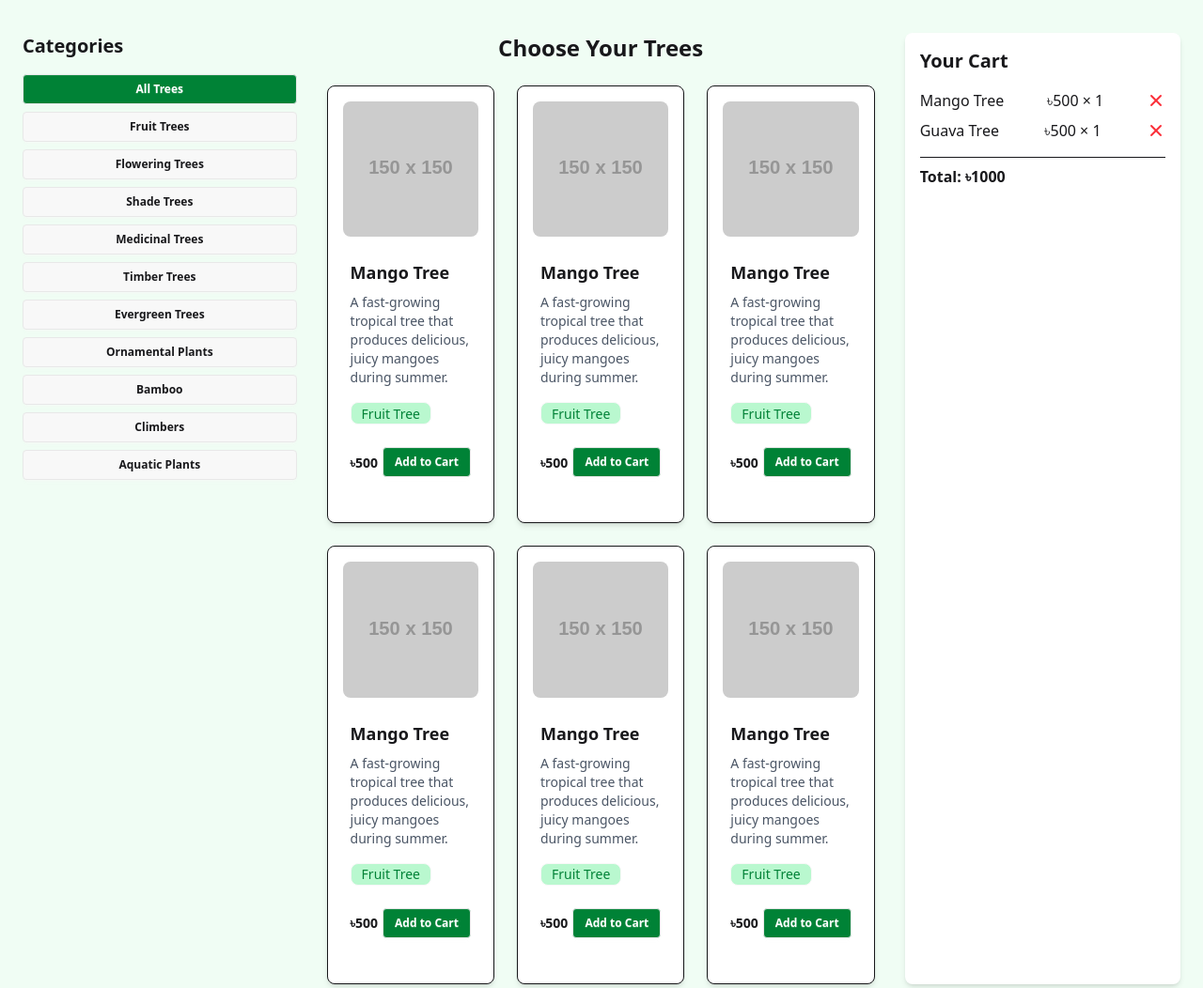
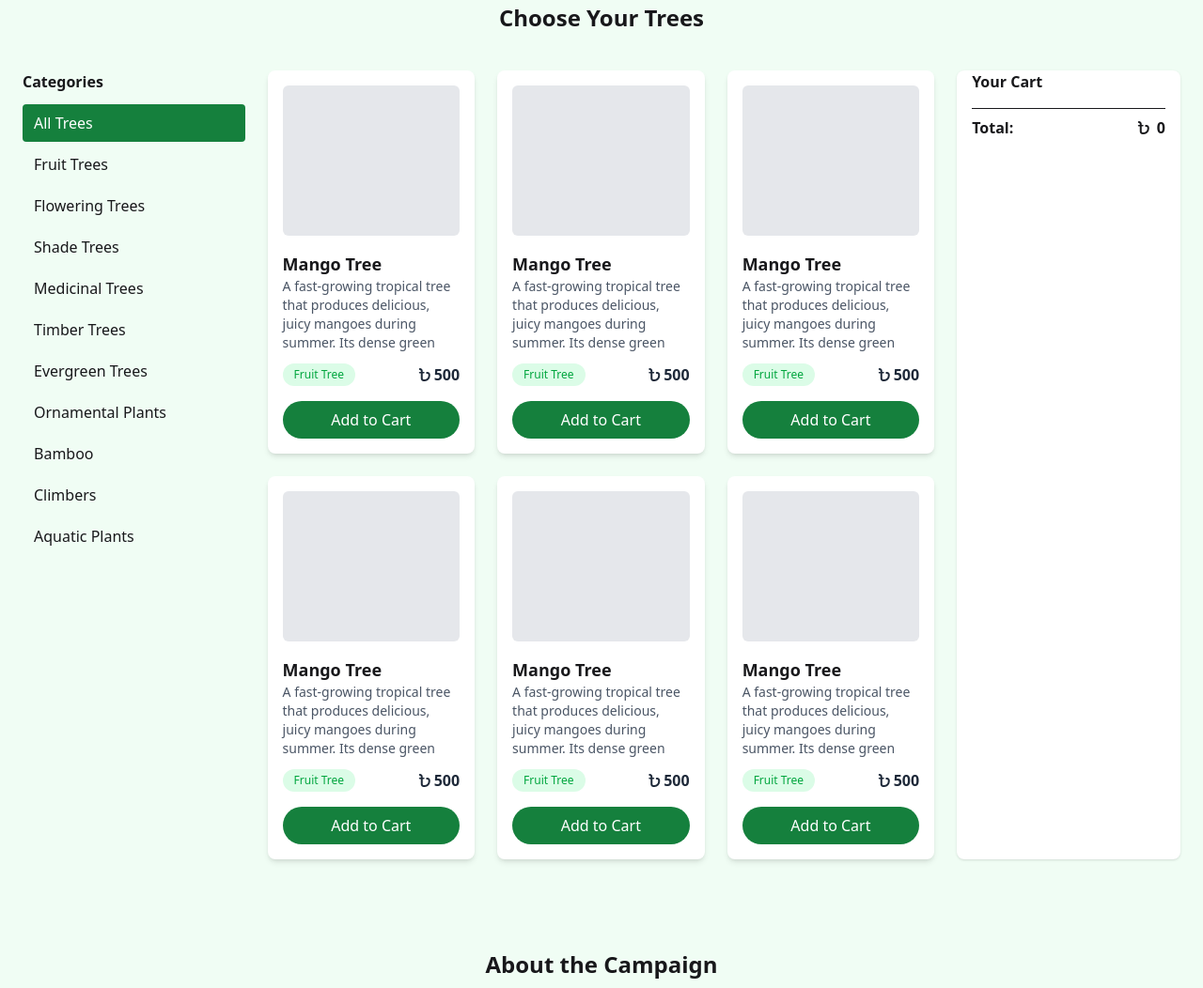
Before and after one commit to tasnim951/B12A06-repo, a plain HTML site: page index.html in a window 1280 px wide. Shown: the part 351-1403 px from the top of the page at 94% size. Drawn offline with nearby package versions, Linux system fonts and the light colour scheme; placeholder pictures from the web are drawn by us.

Commit message:
updated card section

```diff
--- a/index.html
+++ b/index.html
@@ -30,17 +30,16 @@
     </nav>
 <!-- Banner Section -->
 <section class="relative bg-[#CFF0DC] h-[250px] flex items-center justify-center overflow-hidden">
-  <!-- Left Leaf -->
+
   <img src="assets/hero-leaf1.png"
-       alt="Leaf Left"
+       alt=" Left leaf"
        class="absolute bottom-0 left-0 w-[200px] md:w-[350px]">
 
-  <!-- Right Leaf -->
        <img src="assets/hero-leaf2.png"
-       alt="Leaf Right"
+       alt="Right leaf"
        class="absolute bottom-0 right-0 w-[200px] md:w-[350px]">
 
-  <!-- Banner Content -->
+
   <div class="text-center px-2">
     <h1 class="text-4xl font-bold mb-3">Plant a Tree, Grow a Future</h1>
     <p class="text-sm text-gray-700 mb-5">Join our mission to plant 1 million trees and make the Earth greener for future <br> generations.</p>
@@ -49,154 +48,192 @@
     </button>
   </div>
 </section>
-<!-- catagories and tree section -->
 
+        <!-- Choose Your Trees Section -->
+<section class="bg-green-50 py-8">
+  <div class="max-w-7xl mx-auto px-6">
+    <h2 class="text-2xl font-bold text-center mb-10">Choose Your Trees</h2>
 
-  <section class="bg-green-50 py-16">
-    <div class="container mx-auto px-6 flex flex-col lg:flex-row gap-8">
+    <div class="flex gap-6">
 
-      <!-- Categories -->
-      <aside class="w-full lg:w-1/4">
-        <h2 class="text-xl font-bold mb-4">Categories</h2>
-        <ul class="space-y-2">
-          <li><button class="btn btn-sm w-full bg-green-700 text-white">All Trees</button></li>
-          <li><button class="btn btn-sm w-full">Fruit Trees</button></li>
-          <li><button class="btn btn-sm w-full">Flowering Trees</button></li>
-          <li><button class="btn btn-sm w-full">Shade Trees</button></li>
-          <li><button class="btn btn-sm w-full">Medicinal Trees</button></li>
-          <li><button class="btn btn-sm w-full">Timber Trees</button></li>
-          <li><button class="btn btn-sm w-full">Evergreen Trees</button></li>
-          <li><button class="btn btn-sm w-full">Ornamental Plants</button></li>
-          <li><button class="btn btn-sm w-full">Bamboo</button></li>
-          <li><button class="btn btn-sm w-full">Climbers</button></li>
-          <li><button class="btn btn-sm w-full">Aquatic Plants</button></li>
+      <aside class="w-1/5">
+        <h3 class="font-semibold mb-3">Categories</h3>
+        <ul class="space-y-1">
+          <li><button class="w-full text-left px-3 py-2 bg-[#15803d] text-white rounded">All Trees</button></li>
+          <li><button class="w-full text-left px-3 py-2 hover:bg-green-100 rounded">Fruit Trees</button></li>
+          <li><button class="w-full text-left px-3 py-2 hover:bg-green-100 rounded">Flowering Trees</button></li>
+          <li><button class="w-full text-left px-3 py-2 hover:bg-green-100 rounded">Shade Trees</button></li>
+          <li><button class="w-full text-left px-3 py-2 hover:bg-green-100 rounded">Medicinal Trees</button></li>
+          <li><button class="w-full text-left px-3 py-2 hover:bg-green-100 rounded">Timber Trees</button></li>
+          <li><button class="w-full text-left px-3 py-2 hover:bg-green-100 rounded">Evergreen Trees</button></li>
+          <li><button class="w-full text-left px-3 py-2 hover:bg-green-100 rounded">Ornamental Plants</button></li>
+          <li><button class="w-full text-left px-3 py-2 hover:bg-green-100 rounded">Bamboo</button></li>
+          <li><button class="w-full text-left px-3 py-2 hover:bg-green-100 rounded">Climbers</button></li>
+          <li><button class="w-full text-left px-3 py-2 hover:bg-green-100 rounded">Aquatic Plants</button></li>
         </ul>
       </aside>
+      <div class="w-3/5 grid grid-cols-3 gap-6">
+    <!-- Card -->
+<div class="bg-white rounded-lg shadow-md p-4">
 
-      <!-- Trees Grid -->
-      <div class="w-full lg:w-2/4">
-        <h2 class="text-2xl font-bold text-center mb-6">Choose Your Trees</h2>
-        <div class="grid grid-cols-1 md:grid-cols-2 lg:grid-cols-3 gap-6">
-          <!-- Cards will be dynamically loaded via API -->
-          <div class="card bg-white shadow-md border">
-            <figure class="px-4 pt-4">
-              <img src="https://via.placeholder.com/150" alt="Tree" class="rounded-lg">
-            </figure>
-            <div class="card-body">
-              <h3 class="card-title text-lg font-semibold cursor-pointer">Mango Tree</h3>
-              <p class="text-sm text-gray-600">A fast-growing tropical tree that produces delicious, juicy mangoes during summer.</p>
-              <span class="badge bg-green-200 text-green-700 mt-2">Fruit Tree</span>
-              <div class="flex justify-between items-center mt-4">
-                <span class="font-bold">৳500</span>
-                <button class="btn btn-sm bg-green-700 text-white">Add to Cart</button>
+  <div class="w-full h-40 bg-gray-200 rounded-md mb-4"></div>
+  <h2 class="text-lg font-semibold">Mango Tree</h2>
+  <p class="text-sm text-gray-600 mb-3">
+    A fast-growing tropical tree that produces delicious, juicy mangoes during summer. Its dense green
+  </p>
+
+  <div class="flex items-center justify-between mb-4">
+    <span class="bg-green-100 text-green-600 text-xs font-medium px-3 py-1 rounded-full">
+      Fruit Tree
+    </span>
+    <span class="text-gray-800 font-semibold">
+      <i class="fa-solid fa-bangladeshi-taka-sign"></i>500
+    </span>
   </div>
+
+  <button class="w-full bg-[#15803d] hover:bg-green-600 text-white font-medium py-2 rounded-full transition">
+    Add to Cart
+  </button>
 </div>
+    <!-- Card 2 -->
+<div class="bg-white rounded-lg shadow-md p-4">
+
+  <div class="w-full h-40 bg-gray-200 rounded-md mb-4"></div>
+  <h2 class="text-lg font-semibold">Mango Tree</h2>
+  <p class="text-sm text-gray-600 mb-3">
+    A fast-growing tropical tree that produces delicious, juicy mangoes during summer. Its dense green
+  </p>
+
+  <div class="flex items-center justify-between mb-4">
+    <span class="bg-green-100 text-green-600 text-xs font-medium px-3 py-1 rounded-full">
+      Fruit Tree
+    </span>
+    <span class="text-gray-800 font-semibold">
+      <i class="fa-solid fa-bangladeshi-taka-sign"></i>500
+    </span>
   </div>
-          <div class="card bg-white shadow-md border">
-            <figure class="px-4 pt-4">
-              <img src="https://via.placeholder.com/150" alt="Tree" class="rounded-lg">
-            </figure>
-            <div class="card-body">
-              <h3 class="card-title text-lg font-semibold cursor-pointer">Mango Tree</h3>
-              <p class="text-sm text-gray-600">A fast-growing tropical tree that produces delicious, juicy mangoes during summer.</p>
-              <span class="badge bg-green-200 text-green-700 mt-2">Fruit Tree</span>
-              <div class="flex justify-between items-center mt-4">
-                <span class="font-bold">৳500</span>
-                <button class="btn btn-sm bg-green-700 text-white">Add to Cart</button>
+
+  <button class="w-full bg-[#15803d] hover:bg-green-600 text-white font-medium py-2 rounded-full transition">
+    Add to Cart
+  </button>
 </div>
+    <!--Card 3-->
+<div class="bg-white rounded-lg shadow-md p-4">
+
+  <div class="w-full h-40 bg-gray-200 rounded-md mb-4"></div>
+  <h2 class="text-lg font-semibold">Mango Tree</h2>
+  <p class="text-sm text-gray-600 mb-3">
+    A fast-growing tropical tree that produces delicious, juicy mangoes during summer. Its dense green
+  </p>
+
+  <div class="flex items-center justify-between mb-4">
+    <span class="bg-green-100 text-green-600 text-xs font-medium px-3 py-1 rounded-full">
+      Fruit Tree
+    </span>
+    <span class="text-gray-800 font-semibold">
+      <i class="fa-solid fa-bangladeshi-taka-sign"></i>500
+    </span>
   </div>
+
+  <button class="w-full bg-[#15803d] hover:bg-green-600 text-white font-medium py-2 rounded-full transition">
+    Add to Cart
+  </button>
 </div>
-          <div class="card bg-white shadow-md border">
-            <figure class="px-4 pt-4">
-              <img src="https://via.placeholder.com/150" alt="Tree" class="rounded-lg">
-            </figure>
-            <div class="card-body">
-              <h3 class="card-title text-lg font-semibold cursor-pointer">Mango Tree</h3>
-              <p class="text-sm text-gray-600">A fast-growing tropical tree that produces delicious, juicy mangoes during summer.</p>
-              <span class="badge bg-green-200 text-green-700 mt-2">Fruit Tree</span>
-              <div class="flex justify-between items-center mt-4">
-                <span class="font-bold">৳500</span>
-                <button class="btn btn-sm bg-green-700 text-white">Add to Cart</button>
+    <!--Card 4 -->
+<div class="bg-white rounded-lg shadow-md p-4">
+
+  <div class="w-full h-40 bg-gray-200 rounded-md mb-4"></div>
+
+  <h2 class="text-lg font-semibold">Mango Tree</h2>
+  <p class="text-sm text-gray-600 mb-3">
+    A fast-growing tropical tree that produces delicious, juicy mangoes during summer. Its dense green
+  </p>
+  <div class="flex items-center justify-between mb-4">
+    <span class="bg-green-100 text-green-600 text-xs font-medium px-3 py-1 rounded-full">
+      Fruit Tree
+    </span>
+    <span class="text-gray-800 font-semibold">
+      <i class="fa-solid fa-bangladeshi-taka-sign"></i>500
+    </span>
   </div>
+   <button class="w-full bg-[#15803d] hover:bg-green-600 text-white font-medium py-2 rounded-full transition">
+    Add to Cart
+  </button>
 </div>
+    <!-- Card 5-->
+<div class="bg-white rounded-lg shadow-md p-4">
+
+  <div class="w-full h-40 bg-gray-200 rounded-md mb-4"></div>
+  <h2 class="text-lg font-semibold">Mango Tree</h2>
+  <p class="text-sm text-gray-600 mb-3">
+    A fast-growing tropical tree that produces delicious, juicy mangoes during summer. Its dense green
+  </p>
+  <div class="flex items-center justify-between mb-4">
+    <span class="bg-green-100 text-green-600 text-xs font-medium px-3 py-1 rounded-full">
+      Fruit Tree
+    </span>
+    <span class="text-gray-800 font-semibold">
+      <i class="fa-solid fa-bangladeshi-taka-sign"></i>500
+    </span>
   </div>
-          <div class="card bg-white shadow-md border">
-            <figure class="px-4 pt-4">
-              <img src="https://via.placeholder.com/150" alt="Tree" class="rounded-lg">
-            </figure>
-            <div class="card-body">
-              <h3 class="card-title text-lg font-semibold cursor-pointer">Mango Tree</h3>
-              <p class="text-sm text-gray-600">A fast-growing tropical tree that produces delicious, juicy mangoes during summer.</p>
-              <span class="badge bg-green-200 text-green-700 mt-2">Fruit Tree</span>
-              <div class="flex justify-between items-center mt-4">
-                <span class="font-bold">৳500</span>
-                <button class="btn btn-sm bg-green-700 text-white">Add to Cart</button>
+
+  <button class="w-full bg-[#15803d] hover:bg-green-600 text-white font-medium py-2 rounded-full transition">
+    Add to Cart
+  </button>
 </div>
+    <!-- Card 6-->
+<div class="bg-white rounded-lg shadow-md p-4">
+
+  <div class="w-full h-40 bg-gray-200 rounded-md mb-4"></div>
+  <h2 class="text-lg font-semibold">Mango Tree</h2>
+  <p class="text-sm text-gray-600 mb-3">
+    A fast-growing tropical tree that produces delicious, juicy mangoes during summer. Its dense green
+  </p>
+
+  <div class="flex items-center justify-between mb-4">
+    <span class="bg-green-100 text-green-600 text-xs font-medium px-3 py-1 rounded-full">
+      Fruit Tree
+    </span>
+    <span class="text-gray-800 font-semibold">
+      <i class="fa-solid fa-bangladeshi-taka-sign"></i>500
+    </span>
   </div>
-          </div>
-          <div class="card bg-white shadow-md border">
-            <figure class="px-4 pt-4">
-              <img src="https://via.placeholder.com/150" alt="Tree" class="rounded-lg">
-            </figure>
-            <div class="card-body">
-              <h3 class="card-title text-lg font-semibold cursor-pointer">Mango Tree</h3>
-              <p class="text-sm text-gray-600">A fast-growing tropical tree that produces delicious, juicy mangoes during summer.</p>
-              <span class="badge bg-green-200 text-green-700 mt-2">Fruit Tree</span>
-              <div class="flex justify-between items-center mt-4">
-                <span class="font-bold">৳500</span>
-                <button class="btn btn-sm bg-green-700 text-white">Add to Cart</button>
-              </div>
-            </div>
-          </div>
-          <div class="card bg-white shadow-md border">
-            <figure class="px-4 pt-4">
-              <img src="https://via.placeholder.com/150" alt="Tree" class="rounded-lg">
-            </figure>
-            <div class="card-body">
-              <h3 class="card-title text-lg font-semibold cursor-pointer">Mango Tree</h3>
-              <p class="text-sm text-gray-600">A fast-growing tropical tree that produces delicious, juicy mangoes during summer.</p>
-              <span class="badge bg-green-200 text-green-700 mt-2">Fruit Tree</span>
-              <div class="flex justify-between items-center mt-4">
-                <span class="font-bold">৳500</span>
-                <button class="btn btn-sm bg-green-700 text-white">Add to Cart</button>
-              </div>
-            </div>
-          </div>
+
+  <button class="w-full bg-[#15803d] hover:bg-green-600 text-white font-medium py-2 rounded-full transition">
+    Add to Cart
+  </button>
 </div>
       </div>
 
-<!-- Cart -->
-      <aside class="w-full lg:w-1/4 bg-white shadow-md p-4 rounded-lg">
-        <h2 class="text-xl font-bold mb-4">Your Cart</h2>
-        <ul class="space-y-2">
-          <li class="flex justify-between items-center">
-            <span>Mango Tree</span>
-            <span>৳500 × 1</span>
-            <button class="text-red-500"><i class="fas fa-times"></i></button>
-          </li>
-          <li class="flex justify-between items-center">
-            <span>Guava Tree</span>
-            <span>৳500 × 1</span>
-            <button class="text-red-500"><i class="fas fa-times"></i></button>
-          </li>
+     <!-- total cart section -->
+      <aside class="bg-white rounded-lg px-4 w-1/5 shadow">
+        <h3 class="font-semibold mb-4">Your Cart</h3>
+        <ul id="cart-items" class="space-y-2">
+
         </ul>
-        <div class="mt-4 border-t pt-2 font-bold">Total: ৳1000</div>
+        <div class="border-t mt-4 pt-2 flex justify-between font-semibold">
+          <span>Total:</span>
+          <span id="cart-total">
+            <i class="fa-solid fa-bangladeshi-taka-sign"></i> 0
+          </span>
+        </div>
       </aside>
 
     </div>
+  </div>
 </section>
 
-<!-- About Campaign -->
+    <!-- About Campaign section -->
   <section class="bg-green-50 py-16">
     <div class="container mx-auto px-6 ">
 
         <h2 class="text-2xl font-bold mb-6 text-center">About the Campaign</h2>
-      <!-- Image -->
+
        <div class="flex flex-col md:flex-row items-center gap-8">
       <div class="w-full md:w-1/2">
         <img src="assets/about.png" alt="About Campaign" class="rounded-lg shadow-md">
       </div>
-      <!-- Text -->
+
       <div class="w-full md:w-1/2">
 
         <p class="text-gray-700 mb-4">
@@ -213,7 +250,7 @@
   </section>
 
 
-  <!-- Our Impact -->
+        <!-- Our Impact section-->
   <section class="bg-green-100 py-10">
     <div class="container mx-auto px-2">
       <h2 class="text-2xl font-bold text-center mb-10">Our Impact</h2>
@@ -236,28 +273,23 @@
 
        <!-- plant a tree today section-->
 
- <!-- Plant a Tree Today -->
-<section class="bg-[#166534]  py-16">
-  <div class="container mx-auto px-8">
+        <section class="bg-[#166534] px-10 py-10">
+  <div class="container mx-auto px-4 py-6">
 
-    <!-- Heading -->
     <h2 class="text-3xl font-bold text-center text-[#FFFF] mb-8">
       Plant a Tree Today
     </h2>
-
-    <!-- Form -->
     <div class="max-w-md mx-auto bg-[#15803d]  p-5 rounded-lg shadow-lg">
       <form>
-        <!-- Name -->
+
         <input type="text" placeholder="Your Name"
-               class="w-full mb-4 p-3  rounded-md  bg-white" />
+               class="w-full mb-4 p-2  rounded-md  bg-white" />
 
-        <!-- Email -->
+
         <input type="email" placeholder="Your Email Address"
-               class="w-full mb-4 p-3 rounded-md bg-white" />
+               class="w-full mb-4 p-2 rounded-md bg-white" />
 
-        <!-- Number of Trees -->
-        <select class="w-full mb-6 p-3 rounded-md bg-white">
+        <select class="w-full mb-6 p-2 rounded-md bg-white">
           <option>Number of Trees</option>
           <option>1</option>
           <option>5</option>
@@ -265,9 +297,8 @@
           <option>20</option>
         </select>
 
-        <!-- Submit -->
         <button type="submit"
-                class="w-full bg-yellow-400 text-green-600 font-semibold py-3 rounded-full hover:bg-yellow-300">
+                class="w-full bg-yellow-400 text-green-600 font-semibold py-2 rounded-full hover:bg-yellow-300">
           Donate Now
         </button>
       </form>
@@ -275,7 +306,7 @@
   </div>
 </section>
 
-<!-- Footer -->
+         <!-- Footer Section -->
 <footer class="bg-[#14532d] py-6">
   <div class="text-center text-white text-sm flex items-center justify-center gap-2">
     <i class="fa-regular fa-copyright"></i>
```
Also changed, not shown: 1 other file. Lines whose indentation alone changed are shown as unchanged.
